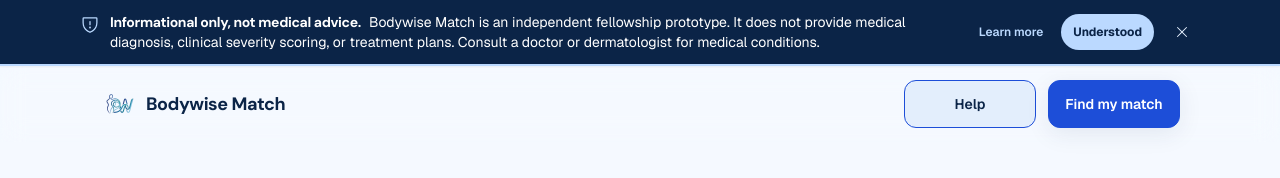
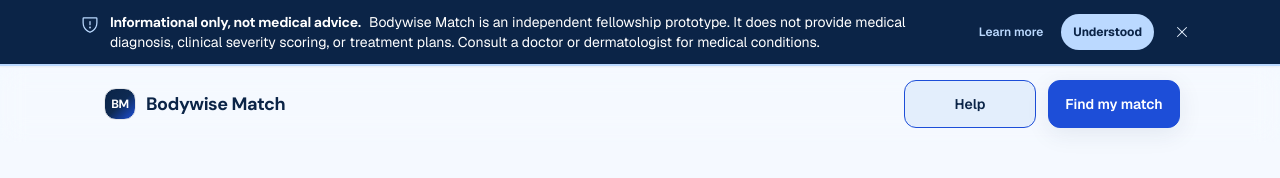
Before and after one commit to AnshulKaushal27/bodywise-match, a Next.js app in the folder apps/web/: page /help in a window 1280 px wide. Shown: the top 178 px of the page. Built offline with nearby package versions, Linux system fonts and the light colour scheme; no server answers.

Commit message:
fix(brand): replace fragile image with crisp BM monogram badge across header and footer

```diff
--- a/apps/web/app/design-system/page.tsx
+++ b/apps/web/app/design-system/page.tsx
@@ -2,7 +2,6 @@
 
 import * as React from "react";
 import Link from "next/link";
-import Image from "next/image";
 import {
   Button,
   Chip,
@@ -65,15 +64,11 @@ export default function DesignSystemPage() {
       <header className="border-b border-border bg-surface/80 backdrop-blur-sm sticky top-0 z-40">
         <div className="max-w-container mx-auto px-5 py-4 flex items-center justify-between">
           <div className="flex items-center gap-3">
-            <div className="w-8 h-8 rounded-full bg-white border border-border flex items-center justify-center p-1 shadow-2xs shrink-0 overflow-hidden">
-              <Image
-                src="/logo.png"
-                alt="Bodywise Match Logo"
-                width={26}
-                height={26}
-                unoptimized
-                className="w-6 h-6 object-contain"
-              />
+            <div
+              className="w-8 h-8 rounded-button bg-gradient-to-br from-brand-deep to-brand-primary border border-brand-primary/20 flex items-center justify-center text-white font-display font-bold text-xs tracking-tight shadow-2xs shrink-0 select-none"
+              aria-hidden="true"
+            >
+              BM
             </div>
             <div>
               <span className="font-display font-bold text-brand-deep text-lg tracking-tight">
--- a/apps/web/app/page.tsx
+++ b/apps/web/app/page.tsx
@@ -401,15 +401,11 @@ export default function HomePage() {
             {/* Col 1: Brand & Promise */}
             <div className="md:col-span-2">
               <div className="flex items-center gap-2.5 mb-3">
-                <div className="w-7 h-7 rounded-full bg-white flex items-center justify-center p-0.5 shrink-0 shadow-2xs overflow-hidden">
-                  <Image
-                    src="/logo.png"
-                    alt="Bodywise Match Logo"
-                    width={24}
-                    height={24}
-                    unoptimized
-                    className="w-5 h-5 object-contain"
-                  />
+                <div
+                  className="w-7 h-7 rounded-button bg-white/10 border border-white/20 flex items-center justify-center text-white font-display font-bold text-[11px] tracking-tight shrink-0 shadow-2xs select-none"
+                  aria-hidden="true"
+                >
+                  BM
                 </div>
                 <span className="font-display font-bold text-white text-lg tracking-tight">
                   Bodywise Match
--- a/apps/web/components/SiteHeader.tsx
+++ b/apps/web/components/SiteHeader.tsx
@@ -2,7 +2,6 @@
 
 import * as React from "react";
 import Link from "next/link";
-import Image from "next/image";
 import { usePathname } from "next/navigation";
 import { cn } from "@/lib/utils";
 
@@ -40,16 +39,13 @@ export function SiteHeader({ className }: SiteHeaderProps) {
             className="flex items-center gap-2.5 group focus-ring rounded-button p-1"
             aria-label="Bodywise Match Home"
           >
-            <Image
-              src="/logo.png"
-              alt="Bodywise Match Logo"
-              width={32}
-              height={32}
-              priority
-              unoptimized
-              className="w-8 h-8 object-contain shrink-0 group-hover:scale-105 transition-transform"
-            />
-            <span className="font-display font-bold text-brand-deep text-base sm:text-lg tracking-tight hidden sm:inline">
+            <div
+              className="w-8 h-8 rounded-button bg-gradient-to-br from-brand-deep via-[#0E2A52] to-brand-primary text-white flex items-center justify-center font-display font-bold text-xs tracking-tight shadow-xs select-none group-hover:scale-105 border border-brand-primary/25 shrink-0 transition-transform duration-150"
+              aria-hidden="true"
+            >
+              BM
+            </div>
+            <span className="font-display font-bold text-brand-deep text-base sm:text-lg tracking-tight">
               Bodywise Match
             </span>
           </Link>
```
